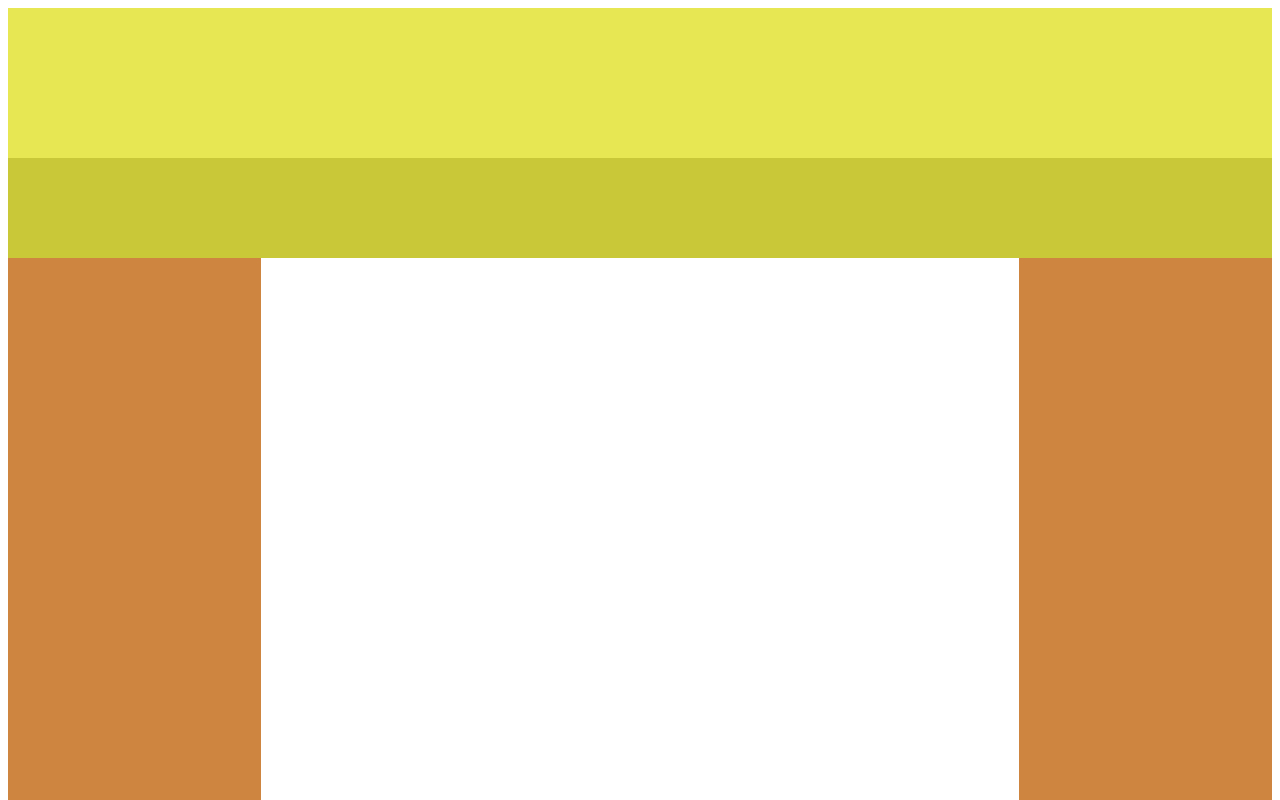
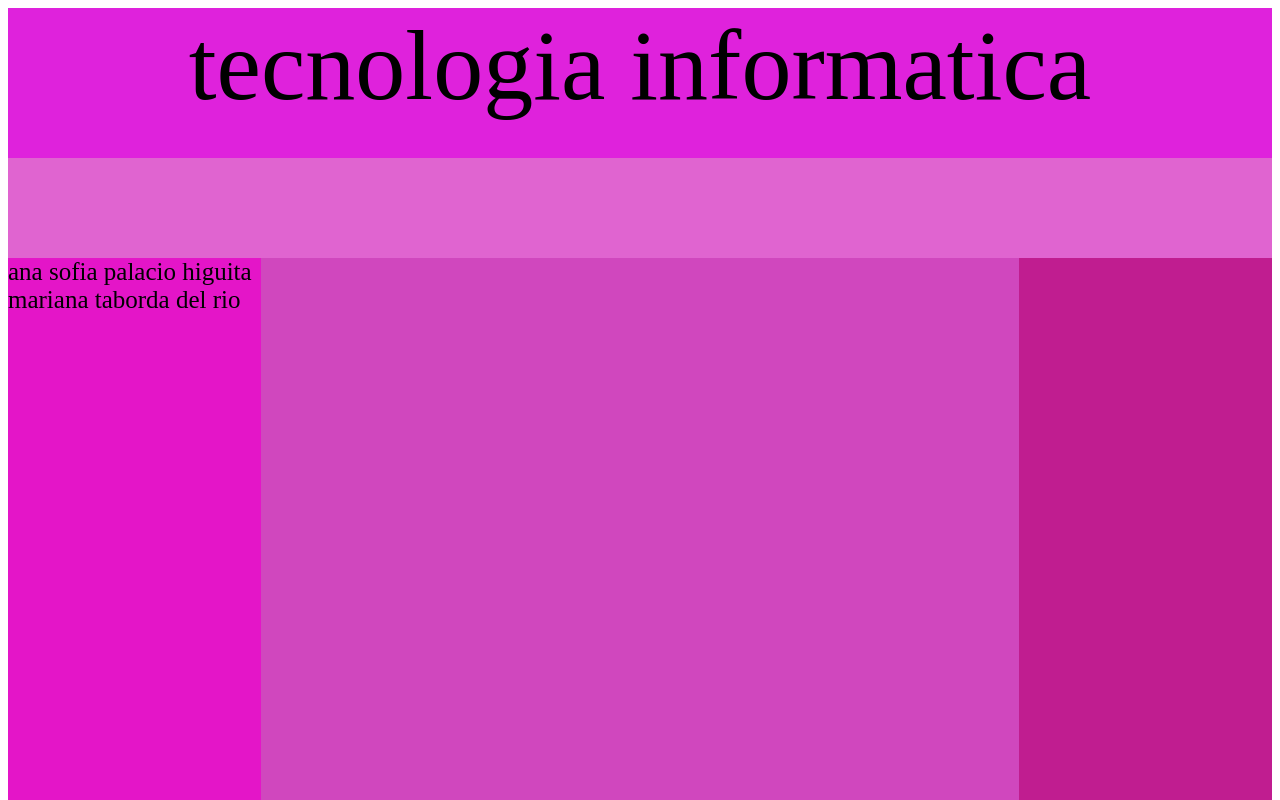
Before and after one commit to mariana123456789999/IDEM8-3, a plain HTML site: page index.html in a window 1280 px wide. Shown: the top 800 px of the page. Drawn offline with Linux system fonts and the light colour scheme.

Commit message:
ACTUALIZACION DOS

```diff
--- a/index.html
+++ b/index.html
@@ -10,10 +10,13 @@
 <body>
     <div  class="contenedor">
 
-        <div  class="encabezado"></div>
+        <div  class="encabezado">tecnologia informatica</div>
         <div  class="menu"></div>
         <div  class="contenedor2">
-            <div  class="izquierdo"></div>
+            <div  class="izquierdo">ana sofia palacio higuita
+
+                mariana taborda del rio
+            </div>
             <div  class="centro"></div>
             <div  class="derecho"></div>
         </div>
--- a/temas.css
+++ b/temas.css
@@ -2,42 +2,45 @@
 
     width: 100%;
     height: 1400px;
-    background-color: goldenrod;
+    background-color: rgb(27, 10, 179);
 }
 .encabezado{
 
     width: 100%;
     height: 150px;
-    background-color: rgb(231, 231, 84);
+    background-color: rgba(241, 37, 224, 0.918);
+    font-size: 100px;
+    text-align: center;
 }
 .menu{
 
     width: 100%;
     height: 100px;
-    background-color: rgb(200, 200, 57);
+    background-color: rgb(224, 100, 208);
 }
 .contenedor2{
 
     width: 100%;
     height: 1200px;
-    background-color: rgb(245, 245, 33);
+    background-color: rgb(173, 123, 167);
     display: flex;
 }
 .izquierdo{
 
     width: 20%;
     height: 1200px;
-    background-color: peru;
+    background-color: rgb(228, 21, 200);
+    font-size: 25px;
 }
 .centro{
 
     width: 60%;
     height: 1200px;
-    background-color: white;
+    background-color: rgba(235, 32, 208, 0.568);
 }
 .derecho{
 
     width: 20%;
     height: 1200px;
-    background-color: peru;
+    background-color: rgba(194, 19, 142, 0.897);
 }
```
